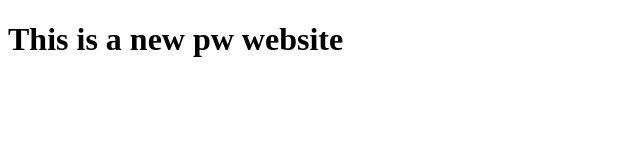
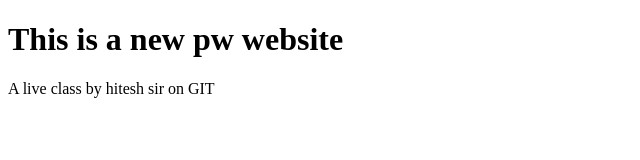
Before and after one commit to Amanprasad9576/pwSkillTest, a plain HTML site: page index.html in a window 1280 px wide. Shown: the whole page, without its empty margins (0-640 px from the left). Drawn offline with Linux system fonts and the light colour scheme.

Commit message:
add a live class

```diff
--- a/index.html
+++ b/index.html
@@ -7,5 +7,8 @@
 </head>
 <body>
     <h1> This is a new pw website</h1>
+    <section> A live class by hitesh sir on
+        <span> GIT </span>
+    </section>
 </body>
 </html>
```
